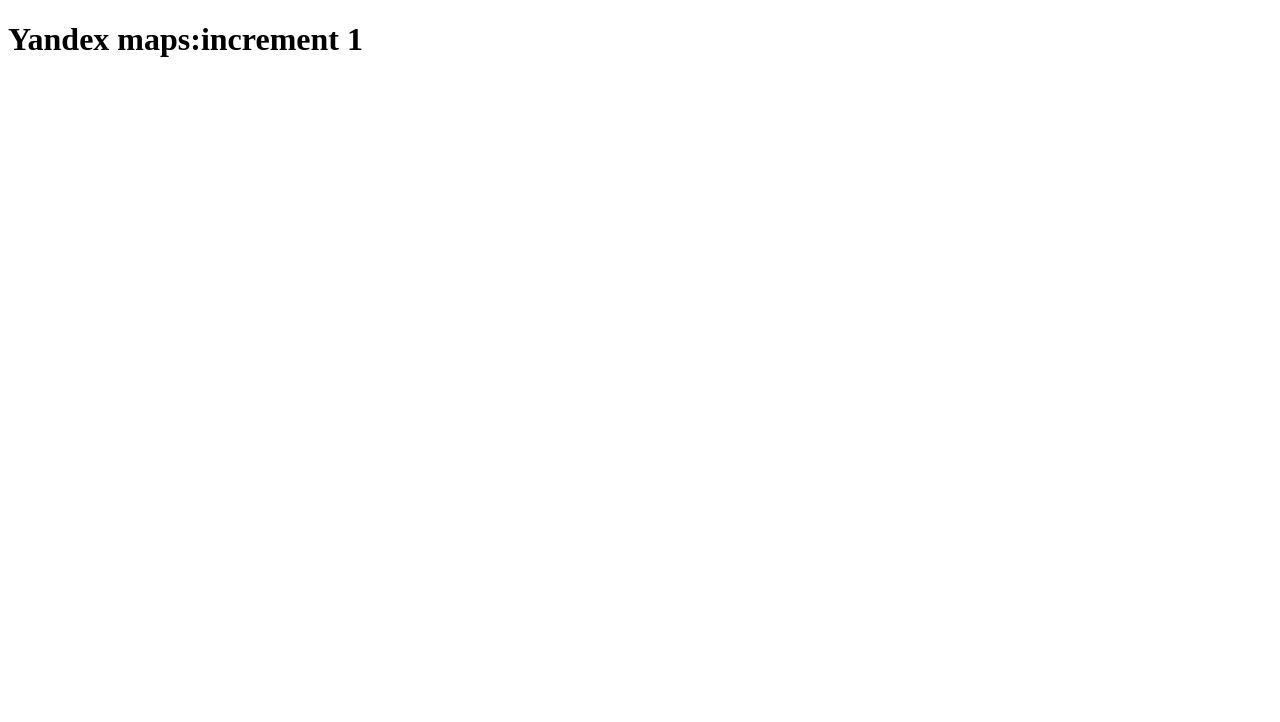
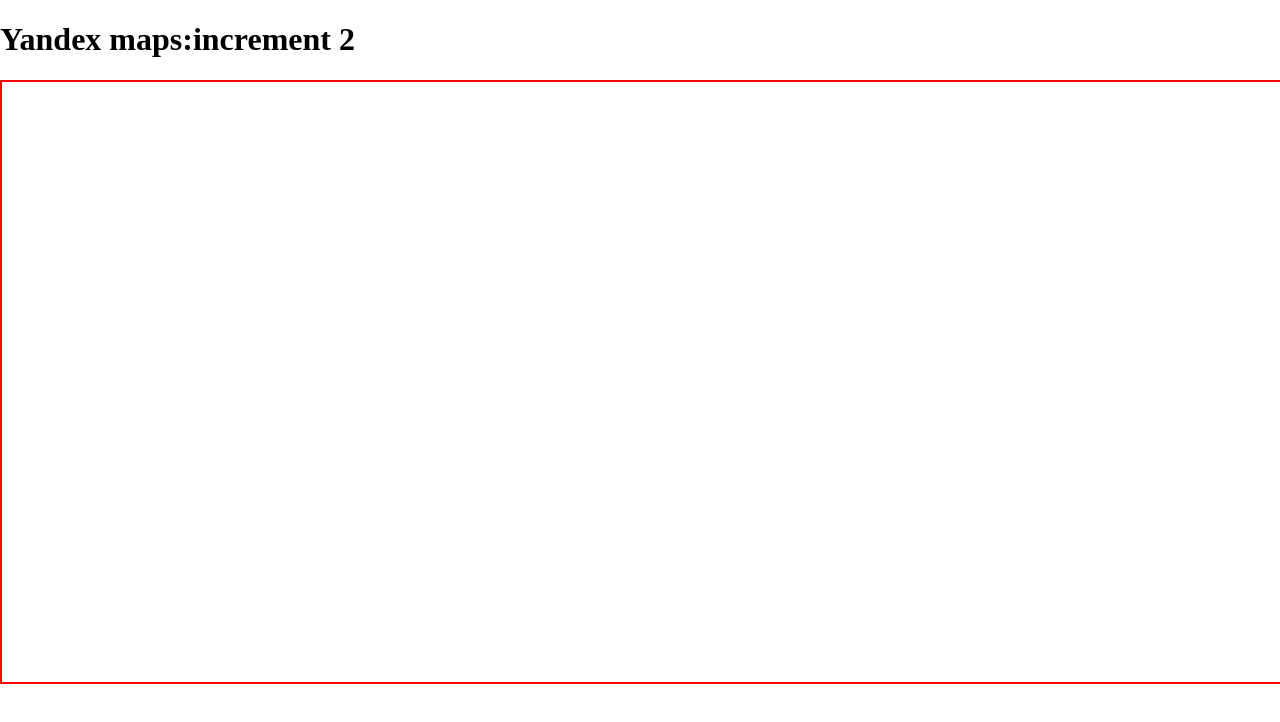
Before and after one commit to Poogal0/Pract.22, a plain HTML site: page index.htm in a window 1280 px wide. Drawn offline with Linux system fonts and the light colour scheme.

Commit message:
v2 - added red border

```diff
--- a/index.htm
+++ b/index.htm
@@ -1,9 +1,24 @@
 <!DOCTYPE html>
 <html lang="ru">
 <head>
+<script src="main.js"> </script>
+	<style>
+		html, body {
+			padding: 0;
+			margin: 0;
+			width: 100%;
+			height: 100%;
+		}
+
+		div.player1 {
+			width: 100%;
+			height: 75%;
+			border: solid 2px red;
+		}
+	</style>
 </head>
 <body>
-<h1>Yandex maps:increment 1 </h1>
+<h1>Yandex maps:increment 2 </h1>
 </body>
 <div id="player" class="player1"></div>
 </html>
```
